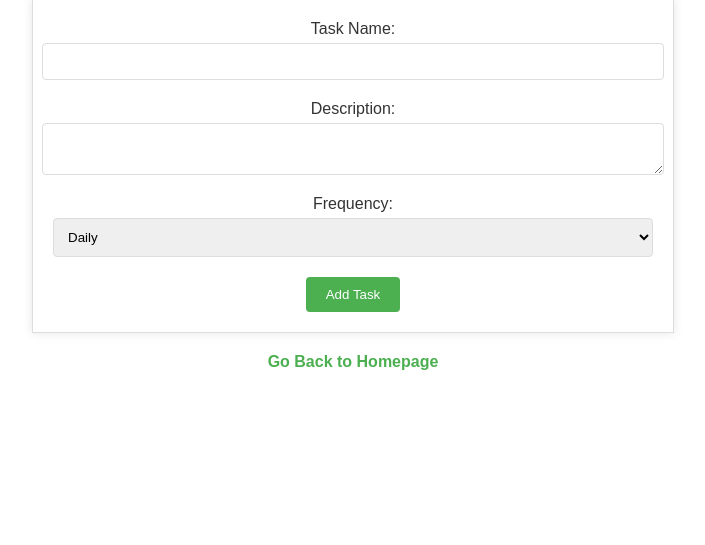
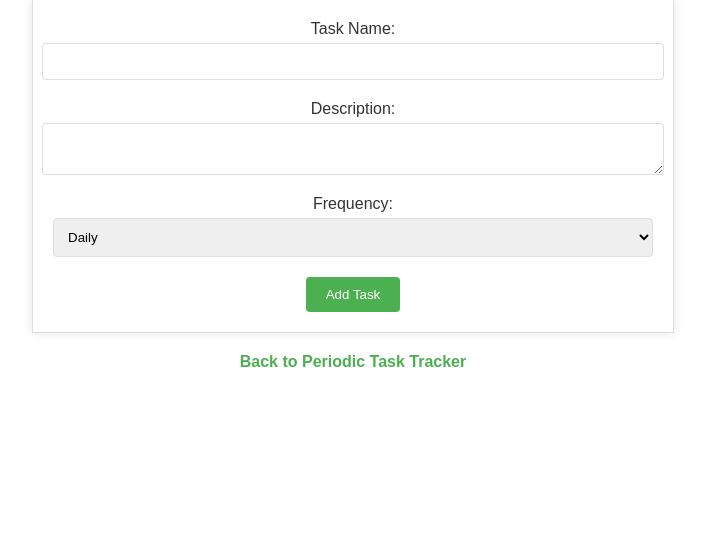
Before and after one commit to jtgannon10/Habit_Tracker, a Flask app: page /add_task in a window 1280 px wide. Shown: the part 101-646 px from the top of the page, without its empty margins (287-992 px from the left). Run offline with Flask 3, Linux system fonts and the light colour scheme.

Commit message:
Update add_task.html

```diff
--- a/api/templates/add_task.html
+++ b/api/templates/add_task.html
@@ -88,7 +88,7 @@
     </form>
 
     <div class="back-link">
-        <a href="{{ url_for('task_tracker') }}">Go Back to Homepage</a>
+        <a href="{{ url_for('task_tracker') }}">Back to Periodic Task Tracker</a>
     </div>
 
     <script>
```
